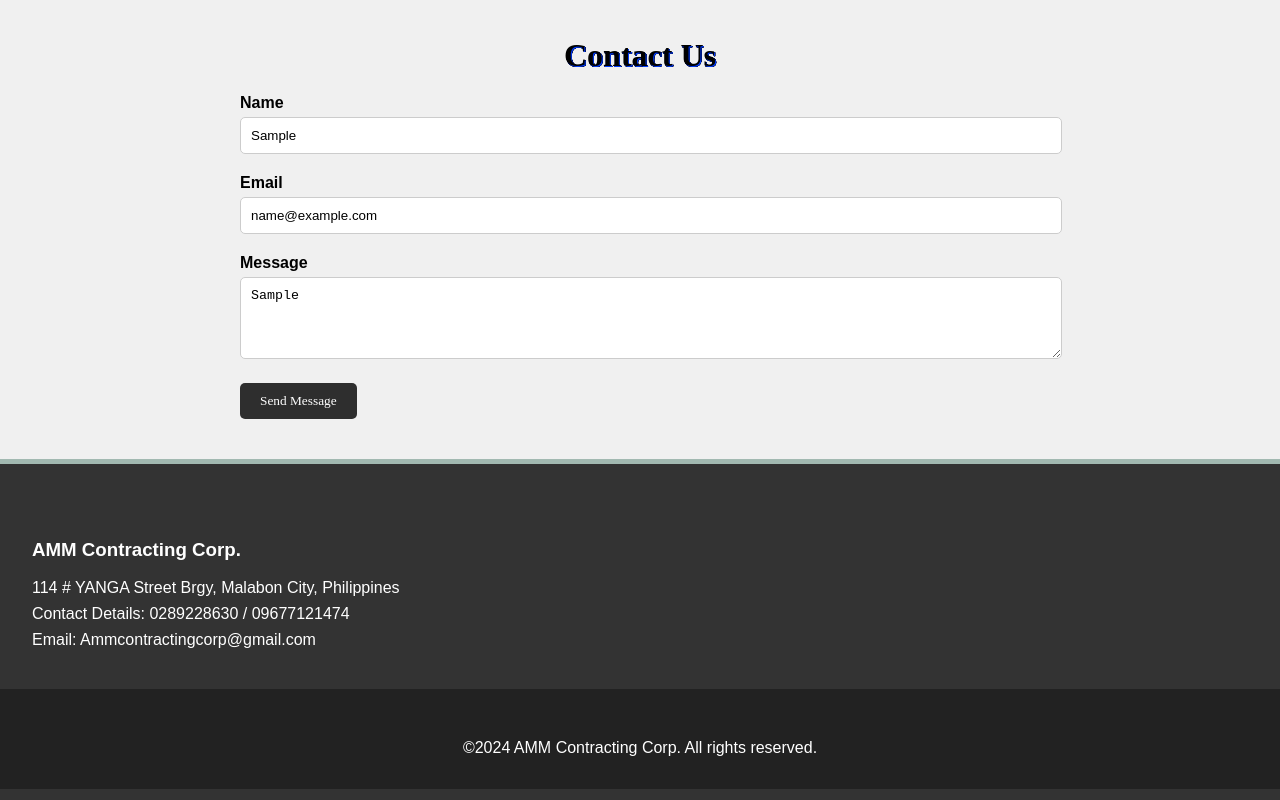
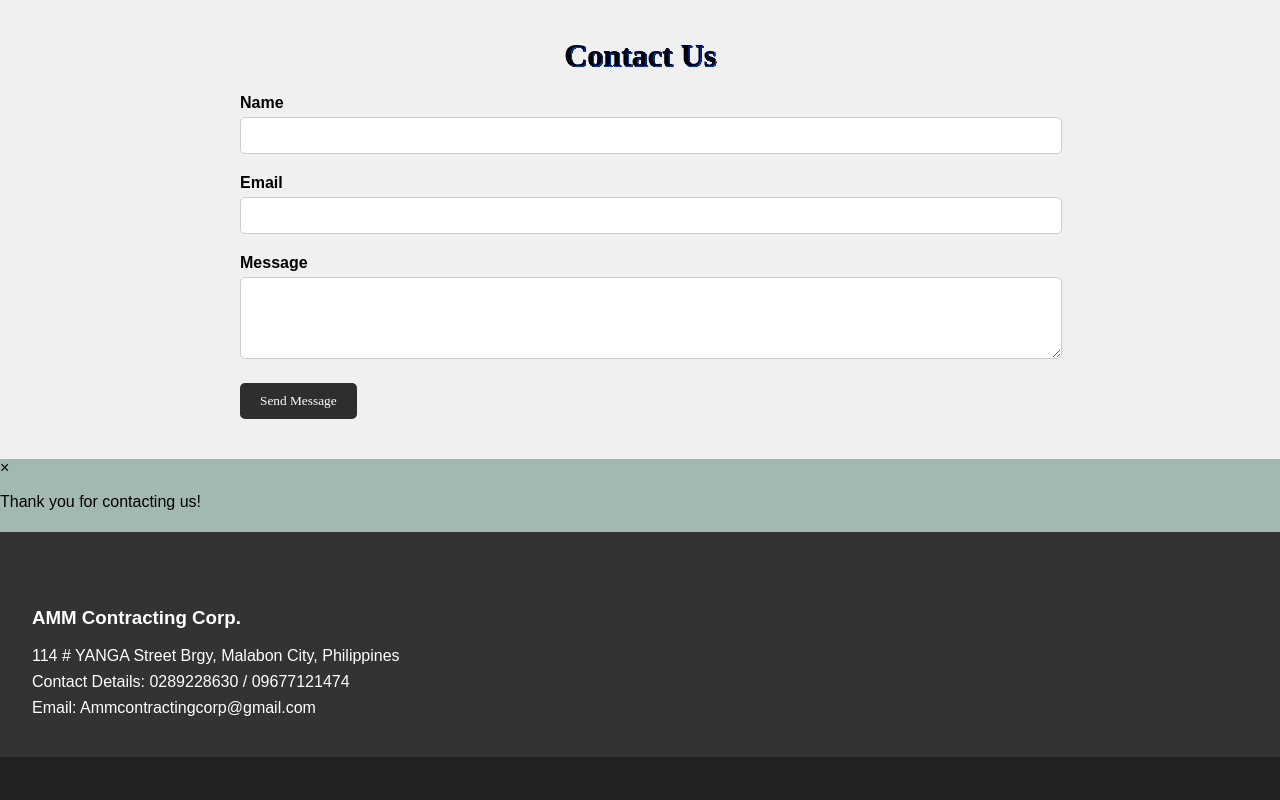
Before and after one commit to Raltom1/update-Amm, a plain HTML site: page index.html in a window 1280 px wide. Both pictures are taken after typing "Sample", "name@example.com", "Sample" into the empty fields and a click on the button "Send Message". Shown: the part 3609-4409 px from the top of the page. Drawn offline with Linux system fonts and the light colour scheme.

Commit message:
Update index.html

```diff
--- a/index.html
+++ b/index.html
@@ -238,7 +238,7 @@
     </section>
 
     <!-- Contact Section -->
-    <section id="contact" class="contact-section" >
+    <section id="contact" class="contact-section">
     <div class="contact-container">
         <h2 class="text-3d" style="color: black;">Contact Us</h2>
         <form id="contactForm">
@@ -256,11 +256,15 @@
             </div>
             <button type="submit" onclick="sendEmail(event)">Send Message</button>
         </form>
-            <div id="confirmationMessage" class="confirmation-message" style="display: none;">
-                Message Sent!
+    </div>
+</section>
+<!-- Modal -->
+<div id="confirmationModal" class="modal">
+    <div class="modal-content">
+        <span class="close" onclick="closeModal()">&times;</span>
+        <p>Thank you for contacting us!</p>
     </div>
 </div>
-    </section>
 
 
 
@@ -346,6 +350,45 @@
                     alert('There was an error sending your message. Please try again later.');
                 });
         }
+    /*popup message*/
+            function sendEmail(event) {
+            event.preventDefault();
+
+        // Form data handling logic
+        // Replace with actual email sending logic or API call
+        const name = document.getElementById('name').value;
+        const email = document.getElementById('email').value;
+        const message = document.getElementById('message').value;
+
+        if (name && email && message) {
+            // Simulate email sending
+            setTimeout(() => {
+            document.getElementById('contactForm').reset();
+            openModal();
+            }, 1000);
+            }
+        }
+
+            function openModal() {
+                document.getElementById('confirmationModal').style.display = 'block';
+            }
+
+            function closeModal() {
+                document.getElementById('confirmationModal').style.display = 'none';
+            }
+
+            // Close the modal when the user clicks anywhere outside of the modal
+            window.onclick = function(event) {
+                if (event.target == document.getElementById('confirmationModal')) {
+                    closeModal();
+                }
+            }
+
+
+
+
+
+
     </script>
 
 
```
Lines whose indentation alone changed are shown as unchanged.
